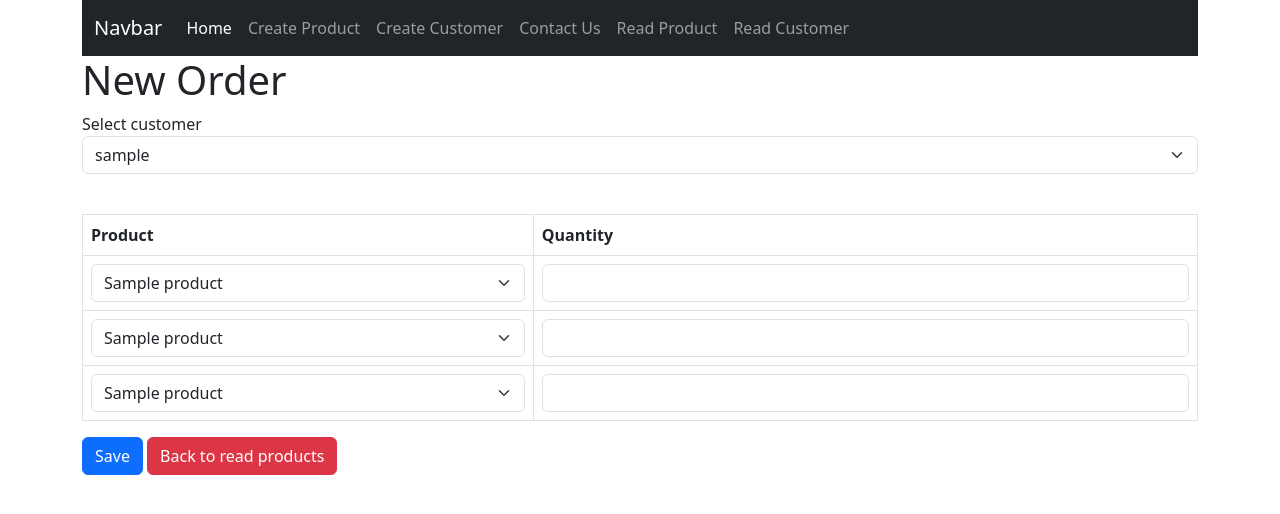
After one commit to YewQianSheng/Web-Application-Development, a PHP site: page /new_order.php in a window 1280 px wide. The commit adds this page. Shown: the top 514 px of the page. Run offline with PHP 8.4, Linux system fonts and the light colour scheme; tables that the repository leaves empty or names only in its code hold one stand-in row (values such as "Sample post").

Commit message:
do the create order list in site have customer select and product select ,and the customer create site i change the required

```diff
--- a/project/category_create.php
+++ b/project/category_create.php
@@ -12,7 +12,7 @@
     <!-- container -->
     <div class="container">
         <?php
-        include 'menu_nav.php';
+        include 'navbar/menu_nav.php';
         ?>
         <div class="page-header">
             <h1>Create Category</h1>
--- a/project/category_read.php
+++ b/project/category_read.php
@@ -14,7 +14,7 @@
     <!-- container -->
     <div class="container">
         <?php
-        include 'menu_nav.php';
+        include 'navbar/menu_nav.php';
         ?>
         <form class="d-flex" action="<?php echo $_SERVER["PHP_SELF"]; ?>" method="GET">
             <input class="form-control me-2 mb-2" type="text" name="search" placeholder="Search" aria-label="Search" value="<?php echo isset($_GET['search_keyword']) ? htmlspecialchars($_GET['search_keyword'], ENT_QUOTES) : ''; ?>">
--- a/project/contact_form.php
+++ b/project/contact_form.php
@@ -9,7 +9,7 @@
 <body>
     <div class="container">
         <?php
-        include 'menu_nav.php';
+        include 'navbar/menu_nav.php';
         ?>
         <?php
         if ($_POST) {
--- a/project/customer_read.php
+++ b/project/customer_read.php
@@ -11,7 +11,7 @@
     <!-- container -->
     <div class="container">
         <?php
-        include 'menu_nav.php';
+        include 'navbar/menu_nav.php';
         ?>
         <form class="d-flex" action="<?php echo $_SERVER["PHP_SELF"]; ?>" method="GET">
             <input class="form-control me-2 mb-2" type="text" name="search" placeholder="Search" aria-label="Search" value="<?php echo isset($_GET['search_keyword']) ? htmlspecialchars($_GET['search_keyword'], ENT_QUOTES) : ''; ?>">
--- a/project/customer_read_one.php
+++ b/project/customer_read_one.php
@@ -12,7 +12,7 @@
     <!--container -->
     <div class="container">
         <?php
-        include 'menu_nav.php';
+        include 'navbar/menu_nav.php';
         ?>
         <div class="page-header">
             <h1>Read Customers</h1>
--- a/project/index.php
+++ b/project/index.php
@@ -11,7 +11,7 @@
 <body>
     <div class="container">
         <?php
-        include 'menu_nav.php';
+        include 'navbar/menu_nav.php';
         ?>
 
         <div class="welcome py-5 text-left">
--- /dev/null
+++ b/project/new_order.php
@@ -0,0 +1,174 @@
+<!DOCTYPE HTML>
+<html>
+
+<head>
+  <title>PDO - Create a Record - PHP CRUD Tutorial</title>
+  <!-- Latest compiled and minified Bootstrap CSS -->
+
+  <link href="https://cdn.jsdelivr.net/npm/bootstrap@5.3.0/dist/css/bootstrap.min.css" rel="stylesheet" integrity="sha384-9ndCyUaIbzAi2FUVXJi0CjmCapSmO7SnpJef0486qhLnuZ2cdeRhO02iuK6FUUVM" crossorigin="anonymous">
+</head>
+
+<body>
+  <!-- container -->
+  <div class="container">
+    <?php
+    include 'navbar/menu_nav.php';
+    ?>
+    <div class="page-header">
+      <h1>New Order</h1>
+    </div>
+
+    <!-- html form to create product will be here -->
+    <!-- PHP insert code will be here -->
+    <?php
+    date_default_timezone_set('asia/Kuala_Lumpur');
+    // include database connection
+    include 'config/database.php';
+    $product_query = "SELECT id, name FROM products";
+    $product_stmt = $con->prepare($product_query);
+    $product_stmt->execute();
+    $product = $product_stmt->fetchAll(PDO::FETCH_ASSOC);
+
+    if ($_POST) {
+      try {
+        $customer = $_POST['customer'];
+        $order_date = date('Y-m-d H:i:s'); // get the current date and time
+        $summary_query = "INSERT INTO order_summary SET customer_id=:customer, order_date=:order_date";
+        $summary_stmt = $con->prepare($summary_query);
+        $summary_stmt->bindParam(':customer', $customer);
+        $summary_stmt->bindParam(':order_date', $order_date);
+        $summary_stmt->execute();
+
+
+        $order_id = $con->lastInsertId();
+        // order detail
+        $product_id = $_POST['product'];
+        $quantity = $_POST['quantity'];
+        $details_query = "INSERT INTO order_details SET order_id=:order_id, product_id=:product_id, quantity=:quantity";
+        $details_stmt = $con->prepare($details_query);
+        for ($i = 0; $i < count($product_id); $i++) {
+          $details_stmt->bindParam(':order_id', $order_id);
+          // $details_stmt->bindParam(':customer_id', $customer);
+          $details_stmt->bindParam(':product_id', $product_id[$i]);
+          $details_stmt->bindParam(':quantity', $quantity[$i]);
+          $details_stmt->execute();
+        }
+        echo "<div class='alert alert-success'>Order successfully.</div>";
+      } catch (PDOException $exception) {
+        echo "<div class='alert alert-danger'>Unable to place order.</div>";
+      }
+    }
+    ?>
+
+
+    <!-- html form here where the product information will be entered -->
+    <form action="<?php echo $_SERVER["PHP_SELF"]; ?>" method="POST">
+      <table class='table table-hover table-responsive table-bordered'>
+
+        <span>Select customer</span>
+        <select class="form-select mb-3" name="customer">
+          <?php
+          // Fetch categories from the database
+          $query = "SELECT id, username FROM customer";
+          $stmt = $con->prepare($query);
+          $stmt->execute();
+          $customers = $stmt->fetchAll(PDO::FETCH_ASSOC);
+
+          // Generate select options
+          foreach ($customers as $customer) {
+            $customer_id = $customer['id'];
+            $customer_name = $customer['username'];
+            echo "<option value='$customer_id'>$customer_name</option>";
+          } ?>
+        </select>
+
+
+        <br>
+
+
+
+
+        <tr>
+          <th>Product</th>
+          <th>Quantity</th>
+        </tr>
+        <tr>
+          <td><select class="form-select" name="product[]">
+              <?php
+              // Fetch products from the database
+              $query = "SELECT id, name FROM products";
+              $stmt = $con->prepare($query);
+              $stmt->execute();
+              $products = $stmt->fetchAll(PDO::FETCH_ASSOC);
+
+              // Generate select options
+              foreach ($products as $product) {
+                $product_id = $product['id'];
+                $product_name = $product['name'];
+                echo "<option value='$product_id'>$product_name</option>";
+              } ?>
+
+            </select>
+          <td><input class="form-control" type="number" name="quantity[]"></td>
+          </td>
+
+        </tr>
+        <tr>
+          <td><select class="form-select" name="product[]">
+              <?php
+              // Fetch products from the database
+              $query = "SELECT id, name FROM products";
+              $stmt = $con->prepare($query);
+              $stmt->execute();
+              $products = $stmt->fetchAll(PDO::FETCH_ASSOC);
+
+              // Generate select options
+              foreach ($products as $product) {
+                $product_id = $product['id'];
+                $product_name = $product['name'];
+                echo "<option value='$product_id'>$product_name</option>";
+              } ?>
+            </select>
+          <td><input class="form-control" type="number" name="quantity[]"></td>
+          </td>
+
+        </tr>
+        <tr>
+          <td><select class="form-select" name="product[]">
+              <?php
+              // Fetch products from the database
+              $query = "SELECT id, name FROM products";
+              $stmt = $con->prepare($query);
+              $stmt->execute();
+              $products = $stmt->fetchAll(PDO::FETCH_ASSOC);
+
+              // Generate select options
+              foreach ($products as $product) {
+                $product_id = $product['id'];
+                $product_name = $product['name'];
+                echo "<option value='$product_id'>$product_name</option>";
+              } ?>
+            </select>
+          <td><input class="form-control" type="number" name="quantity[]"></td>
+          </td>
+
+        </tr>
+
+
+
+
+      </table>
+      <input type='submit' value='Save' class='btn btn-primary' />
+      <a href='product_read.php' class='btn btn-danger'>Back to read products</a>
+    </form>
+
+
+
+
+  </div>
+  <!-- end .container -->
+
+  <script src="https://cdn.jsdelivr.net/npm/bootstrap@5.3.0/dist/js/bootstrap.bundle.min.js" integrity="sha384-geWF76RCwLtnZ8qwWowPQNguL3RmwHVBC9FhGdlKrxdiJJigb/j/68SIy3Te4Bkz" crossorigin="anonymous"></script>
+</body>
+
+</html>
--- a/project/product_create.php
+++ b/project/product_create.php
@@ -12,7 +12,7 @@
     <!-- container -->
     <div class="container">
         <?php
-        include 'menu_nav.php';
+        include 'navbar/menu_nav.php';
         ?>
         <div class="page-header">
             <h1>Create Product</h1>
--- a/project/product_read.php
+++ b/project/product_read.php
@@ -14,7 +14,7 @@
     <!-- container -->
     <div class="container">
         <?php
-        include 'menu_nav.php';
+        include 'navbar/menu_nav.php';
         ?>
         <form class="d-flex" action="<?php echo $_SERVER["PHP_SELF"]; ?>" method="GET">
             <input class="form-control me-2 mb-2" type="text" name="search" placeholder="Search" aria-label="Search" value="<?php echo isset($_GET['search_keyword']) ? htmlspecialchars($_GET['search_keyword'], ENT_QUOTES) : ''; ?>">
--- a/project/product_read_one.php
+++ b/project/product_read_one.php
@@ -13,7 +13,7 @@
     <!-- container -->
     <div class="container">
         <?php
-        include 'menu_nav.php';
+        include 'navbar/menu_nav.php';
         ?>
         <div class="page-header">
             <h1>Read Product</h1>
```
Also changed, not shown: project/customer_create.php (+12 -7 lines), project/navbar/menu_nav.php (renamed from project/menu_nav.php).
